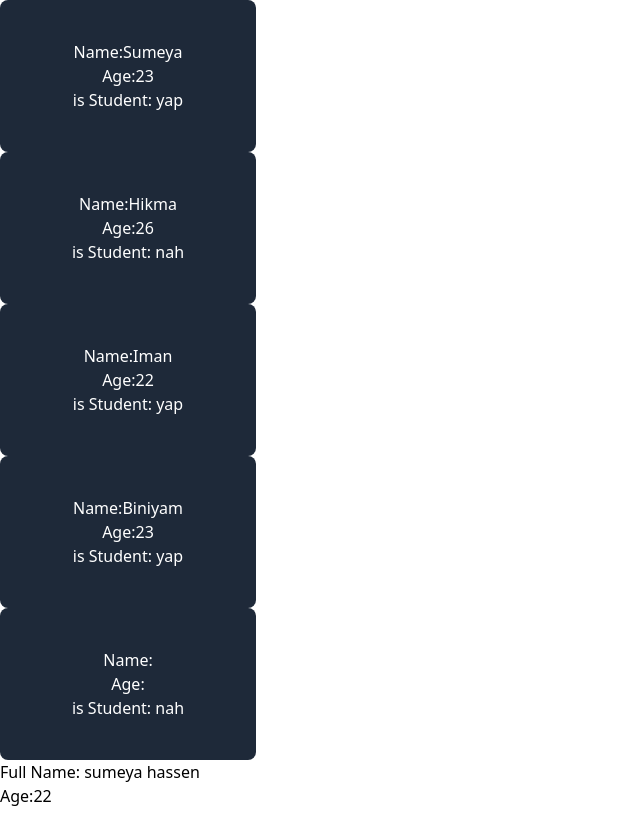
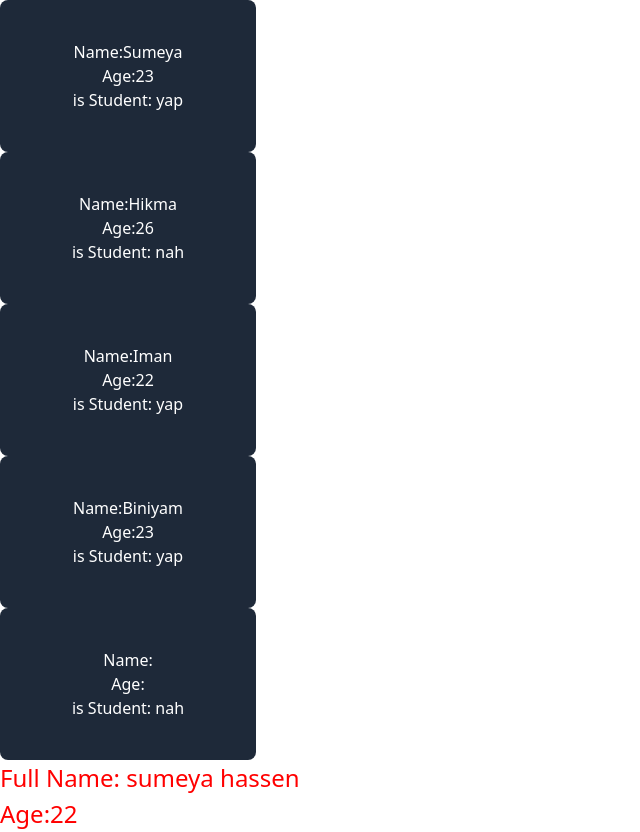
Before and after one commit to Sumeyahassen/mobile-app, a React (Vite) app in the folder react/first/: page / in a window 1280 px wide. Shown: the whole page, without its empty margins (0-640 px from the left). Before the commit the page ends 808 px from the top, so only its background shows below. Built offline with nearby package versions, Linux system fonts and the light colour scheme.

Commit message:
to learn how to include css inside the js

```diff
--- a/react/first/src/components/Profile.jsx
+++ b/react/first/src/components/Profile.jsx
@@ -1,8 +1,13 @@
 import React from 'react'
 
 function Profile({firstName,lastName,age}) {
+    const style={
+
+        color:"red",
+        fontSize:24
+    }
   return (
-    <div className='flex flex-col'>
+    <div className='flex flex-col ' style={style}>
         <p className="">Full Name: {firstName} {lastName}</p>
         <p className="">Age:{age}</p>
 
```
